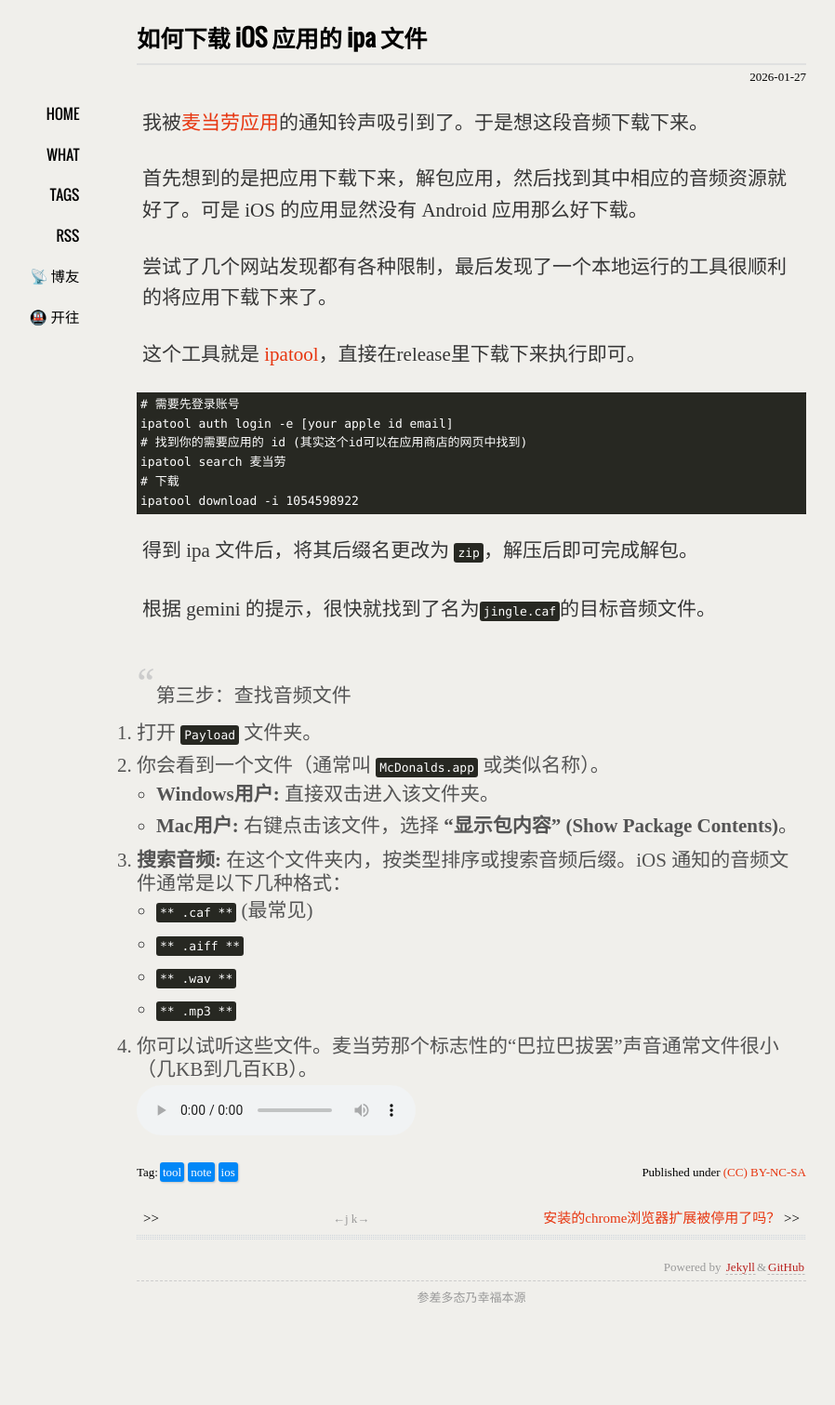
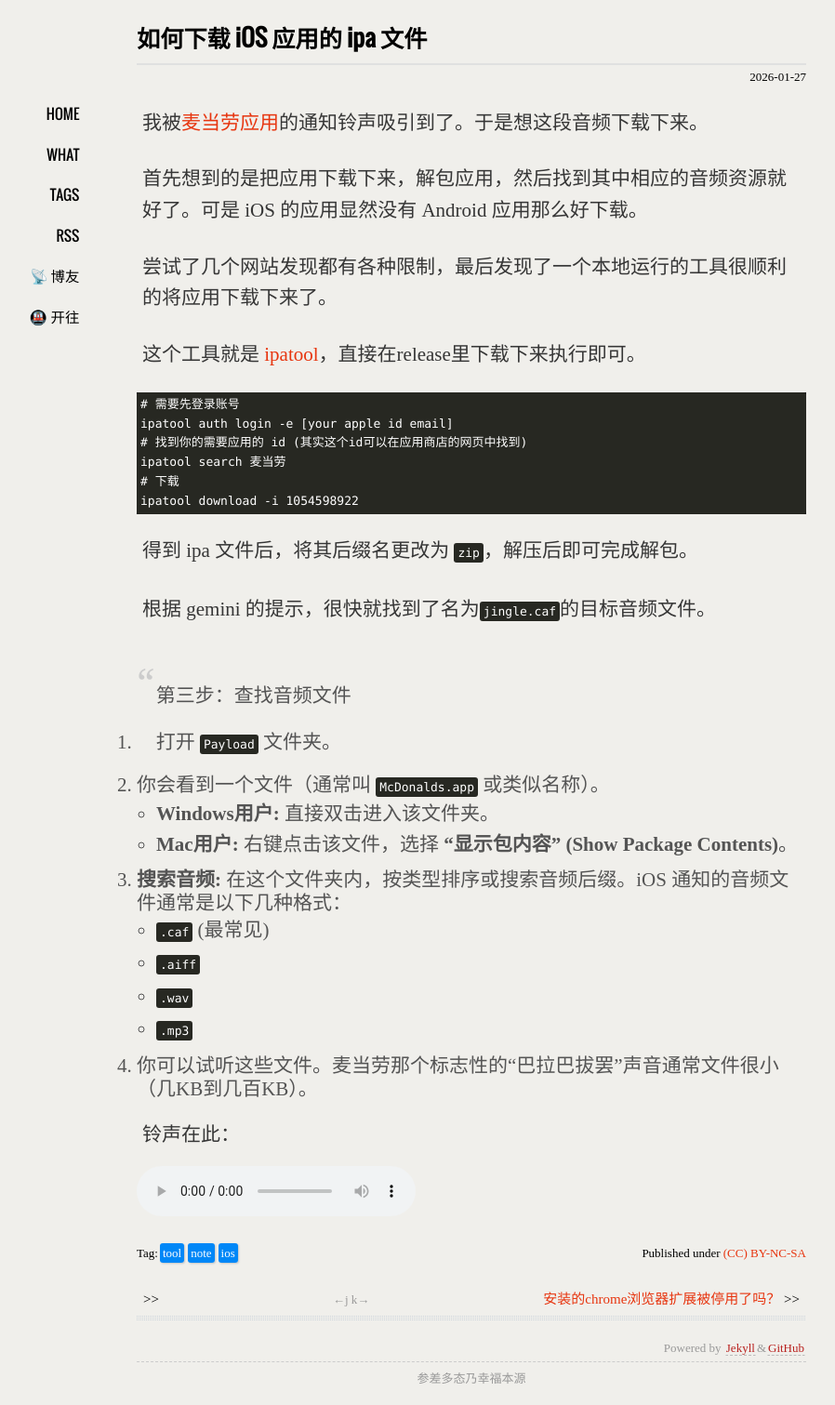
Before and after one commit to xavierskip/xavierskip.github.io, a Jekyll site: the page built from _posts/2026-01-27-download-ipa.md, in a window 1280 px wide. Shown: the whole page at 93% size, without its empty margins (133-1031 px from the left). Built offline with Jekyll 4.4.1, drawn with Linux system fonts in a browser that asks for light colours; comment, search, counter and statistics services are not loaded; a style sheet for code colours, icons or effects is not loaded; before the commit the page ends 1424 px from its top, so only the background shows below that.

Commit message:
edit post 2026-01-27-download-ipa

```diff
--- a/_posts/2026-01-27-download-ipa.md
+++ b/_posts/2026-01-27-download-ipa.md
@@ -28,17 +28,24 @@
 
 根据 gemini 的提示，很快就找到了名为`jingle.caf`的目标音频文件。
 
+>
 >第三步：查找音频文件
+>
 >1. 打开 `Payload` 文件夹。
+>
 >2. 你会看到一个文件（通常叫 `McDonalds.app` 或类似名称）。
 >    - **Windows用户:** 直接双击进入该文件夹。
 >    - **Mac用户:** 右键点击该文件，选择 **“显示包内容” (Show Package Contents)**。
+>
 >3. **搜索音频:** 在这个文件夹内，按类型排序或搜索音频后缀。iOS 通知的音频文件通常是以下几种格式：
->    - `** .caf **` (最常见)
->    - `** .aiff **`
->    - `** .wav **`
->    - `** .mp3 **`
+>    - `.caf` (最常见)
+>    - `.aiff`
+>    - `.wav`
+>    - `.mp3`
+>
 >4. 你可以试听这些文件。麦当劳那个标志性的“巴拉巴拔罢”声音通常文件很小（几KB到几百KB）。
+>
 
 
+铃声在此：
 <audio controls="" src="https://f.xavierskip.com/i/f9ea6786fc0c10bc3747f766ebf21737d95dc76478f417b2d946951d02b9d4ef.mp3"></audio>
```
